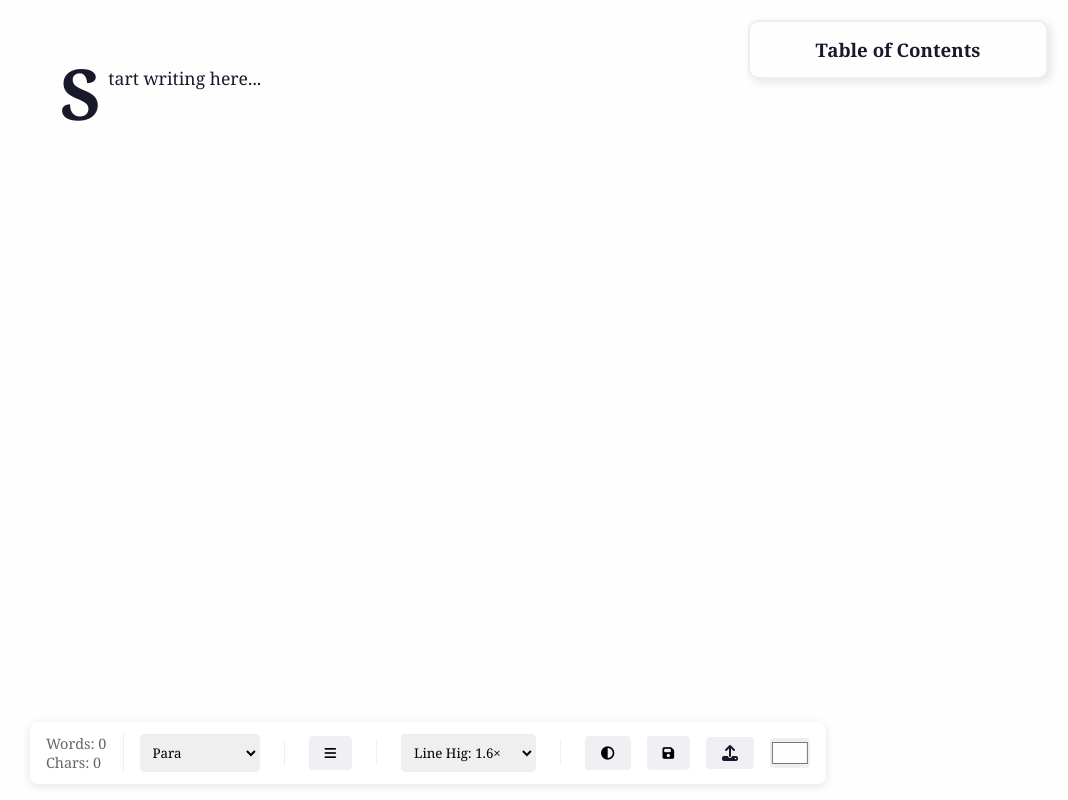
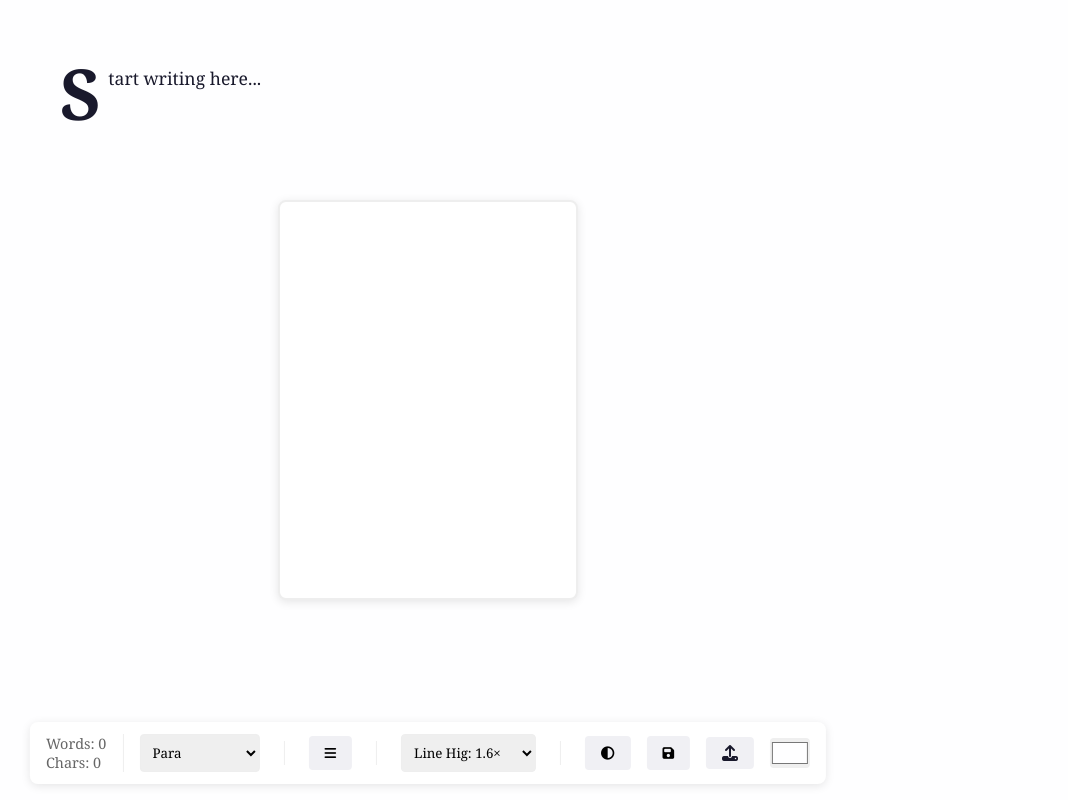
Before and after one commit to blankcoder3/write, a plain HTML site: page index.html in a window 1280 px wide. Both pictures are taken after a click on the button 542 px from the left and 753 px from the top of the page. Shown: the whole page, without its empty margins (212-1280 px from the left). Drawn offline with Linux system fonts and the light colour scheme; a web font is replaced by a local one.

Commit message:
Update index.html
changed toc layout and box shadow

```diff
--- a/index.html
+++ b/index.html
@@ -251,23 +251,37 @@
         /* ToC Dialog Box Styling (Top Right) */
         .toc {
             position: fixed;
-            top: 20px;
-            right: 20px;
+            inset: 0; /* Sets top, right, bottom, left to 0 */
+            margin: auto; /* Centers it */
             width: 300px;
             height: auto;
             max-height: 50vh;
-            background: #fefeff;
+            background: white;
             color: #19192c;
             border: 2px solid #eee;
-            box-shadow: 3px 3px 10px rgba(0, 0, 0, 0.1);
+            box-shadow: 0 2px 10px rgba(0, 0, 0, 0.1);
             transition: opacity 0.3s ease-in-out, transform 0.3s ease-in-out;
-            padding: 15px;
+            padding: 0.75rem 1rem;
             z-index: 1000;
             overflow-y: auto;
-            border-radius: 10px;
+            border-radius: 8px;
             opacity: 0; /* Hidden initially */
             pointer-events: none;
-            transform: translateY(-10px);
+            display: flex;
+            align-items: center;
+            justify-content: center;
+        }
+
+
+        a {
+            text-decoration: none; /* Removes underline */
+             color: inherit;
+        }
+
+        ul {
+            list-style: none; /* Removes the bullets */
+            padding: 0; /* Optional: Removes default padding */
+            margin: 0; /* Optional: Removes default margin */
         }
 
         /* Show ToC when active */
@@ -277,9 +291,6 @@
             transform: translateY(0);
         }
 
-
-
-
     </style>
 </head>
 
@@ -287,12 +298,9 @@
     <div class="editor">
         <div id="content" contenteditable="true"></div>
     </div>
-
     <div class="toc">
-        <h3>Table of Contents</h3>
         <ul id="toc-list"></ul>
     </div>
-
     <div class="toolbar">
         <div class="stats">
             <div id="wordCount">Words: 0</div>
@@ -318,7 +326,7 @@
         </select>
 
         <input type="number" id="lineHeightInput" class="line-height-input" min="0.5" max="5" step="0.1" value="1.6"
-            style="display: none;">
+        style="display: none;">
 
         <div class="divider"></div>
 
```
